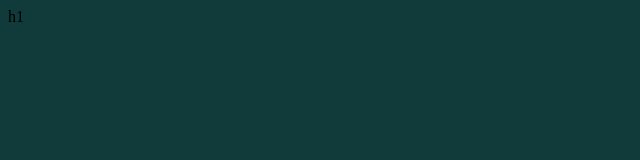
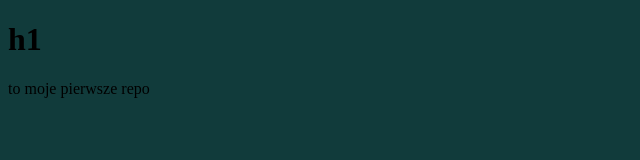
Before and after one commit to Tomczii/kurs, a plain HTML site: page index.html in a window 1280 px wide. Shown: the whole page, without its empty margins (0-640 px from the left). Drawn offline with Linux system fonts and the light colour scheme.

Commit message:
change css

```diff
--- a/index.html
+++ b/index.html
@@ -1,12 +1,16 @@
 <!DOCTYPE html>
 <html lang="pl">
+
 <head>
     <meta charset="UTF-8">
     <meta name="viewport" content="width=device-width, initial-scale=1.0">
     <title>Document</title>
     <link rel="stylesheet" href="./style.css">
 </head>
+
 <body>
-   h1
+    <h1>h1</h1>
+    <p>to moje pierwsze repo</p>
 </body>
+
 </html>
```
